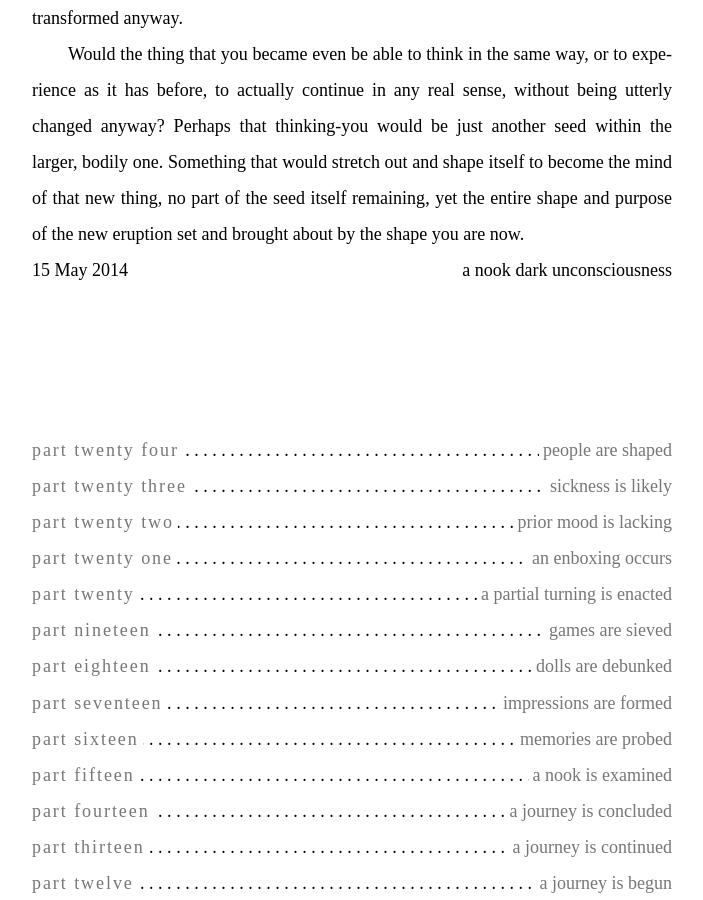
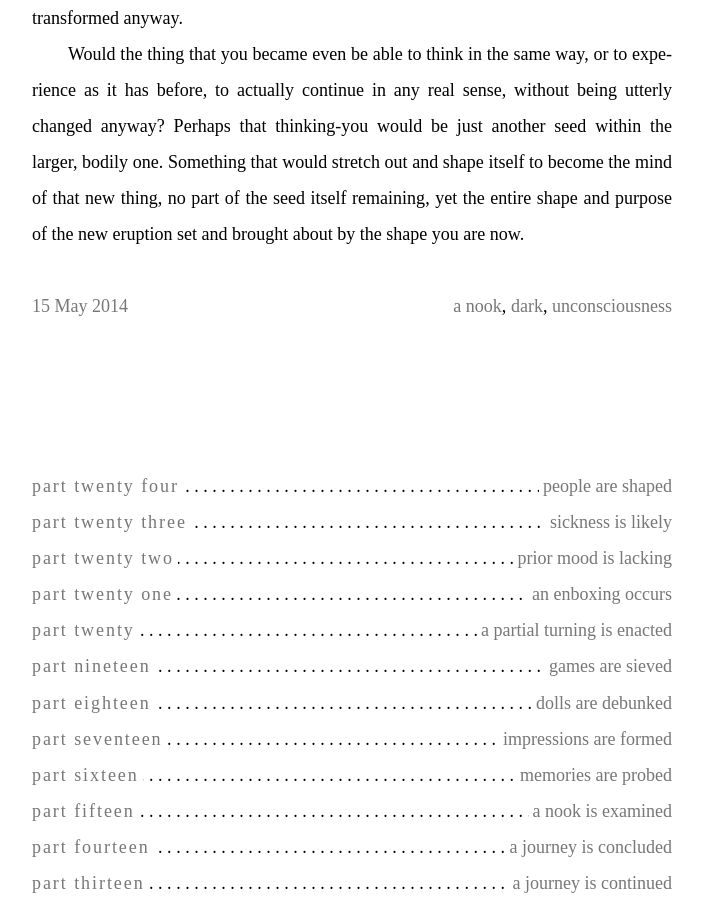
Before and after one commit to fernseed/fernseed.github.io, a Jekyll site: the page built from index.html, in a window 1280 px wide and 900 px high, scrolled down 1334 px. Shown: the whole window, without its empty margins (288-991 px from the left). Built offline with Jekyll 4.4.1, drawn with Linux system fonts in a browser that asks for light colours; nearby versions of some CDN libraries; some web fonts are replaced; Markdown is read by kramdown in place of the engine named in the settings.

Commit message:
Post footer formatting fixes.

```diff
--- a/_includes/metadata.html
+++ b/_includes/metadata.html
@@ -1,10 +1,10 @@
-<div id="article-meta">
+<footer id="article-meta">
     <span id='date'>
         <a href="{{ page.url }}">{{ page.date | date_to_string }}</a>
     </span>
     <span id='taglist'>
         {% for tag in page.tags %}
-            {{ tag }}
+            <a href="/tags/">{{ tag }}</a>{% unless forloop.last %}, {% endunless %}
         {% endfor %}
     </span>
-</div>
+</footer>
--- a/index.html
+++ b/index.html
@@ -12,16 +12,18 @@
 <article id="article-content">
     {{ site.categories.the-second-room.first.content }}
 </article>
-<div id="article-meta">
+<footer id="article-meta">
     <span id='date'>
-        {{ site.categories.the-second-room.first.date | date_to_string }}
+        <a href="{{ site.categories.the-second-room.first.url }}">
+            {{ site.categories.the-second-room.first.date | date_to_string }}
+        </a>
     </span>
     <span id='taglist'>
         {% for tag in site.categories.the-second-room.first.tags %}
-            {{ tag }}
+            <a href="/tags/">{{ tag }}</a>{% unless forloop.last %}, {% endunless %}
         {% endfor %}
     </span>
-</div>
+</footer>
 
 <!-- Older Posts -->
 <div id="site-history">
```
